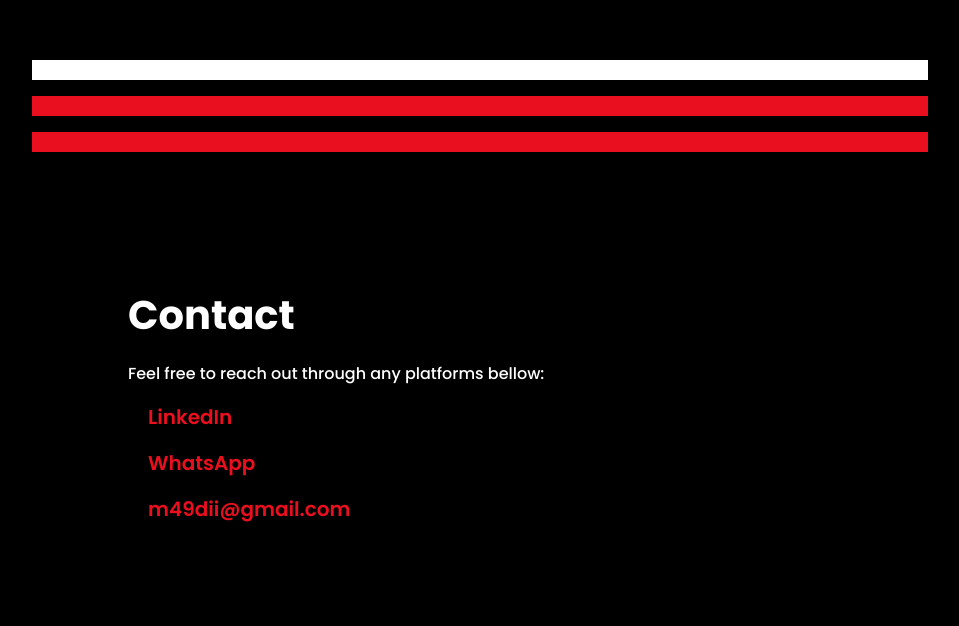
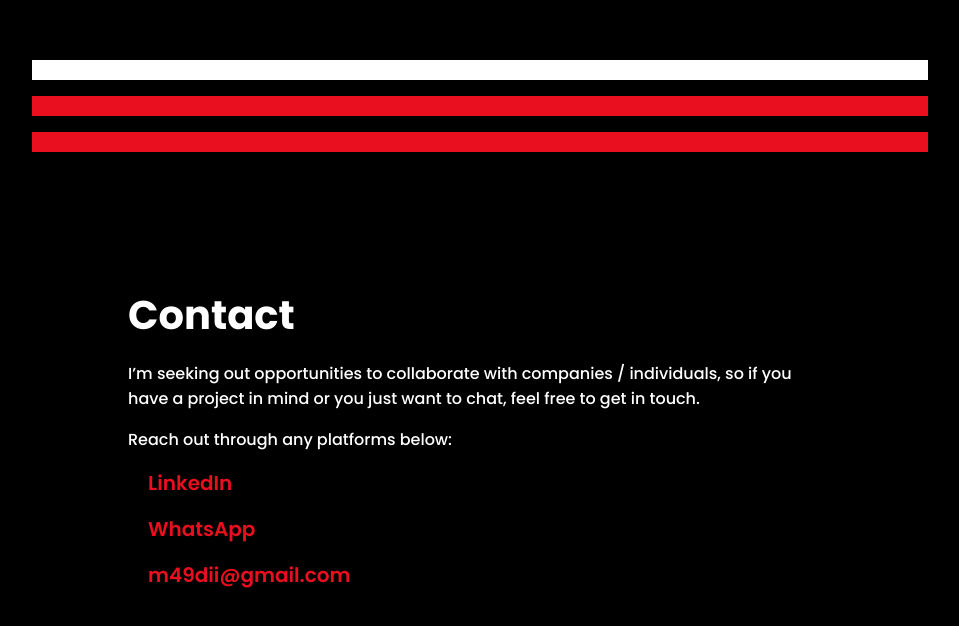
Before and after one commit to MuhamedMagdi/MuhamedMagdi.github.io, a React (Create React App) app: page /contact in a window 1280 px wide. Shown: the part 643-1269 px from the top of the page, without its empty margins (160-1119 px from the left). Built offline with nearby package versions, Linux system fonts and the light colour scheme.

Commit message:
update: updating the contact page content

```diff
--- a/src/pages/contact.js
+++ b/src/pages/contact.js
@@ -20,7 +20,12 @@ const Contact = () => {
                     <h4 className="content-title">Contact</h4>
 
                     <p className="content-description">
-                        Feel free to reach out through any platforms bellow:
+                        I’m seeking out opportunities to collaborate with companies / individuals,
+                        so if you have a project in mind or you just want to chat, feel free to get in touch.
+                    </p>
+
+                    <p className="content-description">
+                        Reach out through any platforms below:
                     </p>
                     <ExternalLink links={contact} />
                 </div>
```
